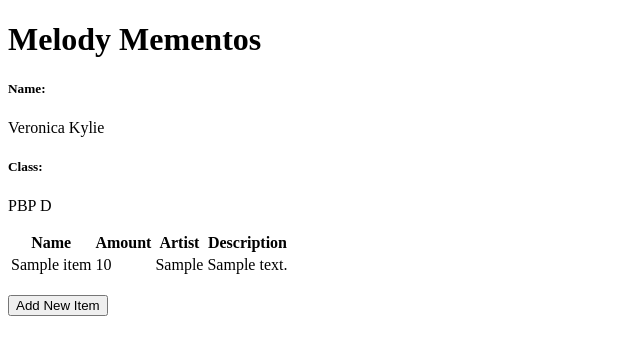
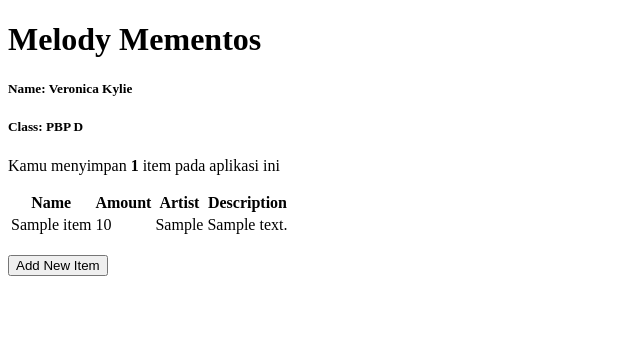
Before and after one commit to Vv-kK/koleksi-kpop, a Django app: page / in a window 1280 px wide. Shown: the top 355 px of the page, without its empty margins (0-640 px from the left). Run offline with Django 3.2, Linux system fonts and the light colour scheme; tables that the repository leaves empty hold one stand-in row (values such as "Sample post").

Commit message:
Mengerjakan soal bonus

```diff
--- a/main/templates/main.html
+++ b/main/templates/main.html
@@ -3,11 +3,13 @@
 {% block content %}
     <h1>Melody Mementos</h1>
 
-    <h5>Name:</h5>
-    <p>{{nama}}</p>
+    <h5>Name: {{nama}}</h5>
 
-    <h5>Class:</h5>
-    <p>{{kelas}}</p>
+
+    <h5>Class: {{kelas}}</h5>
+
+
+    <p>Kamu menyimpan <b>{{jumlah_item}}</b> item pada aplikasi ini</p>
 
     <table>
         <tr>
--- a/main/views.py
+++ b/main/views.py
@@ -9,10 +9,12 @@ from django.core import serializers
 # Create your views here.
 def show_main(request):
     items = Item.objects.all()
+    jumlah_item = len(items)
     context = {
         'nama': 'Veronica Kylie',
         'kelas': 'PBP D',
         'items': items,
+        'jumlah_item': jumlah_item,
     }
 
     return render(request, "main.html", context)
```
